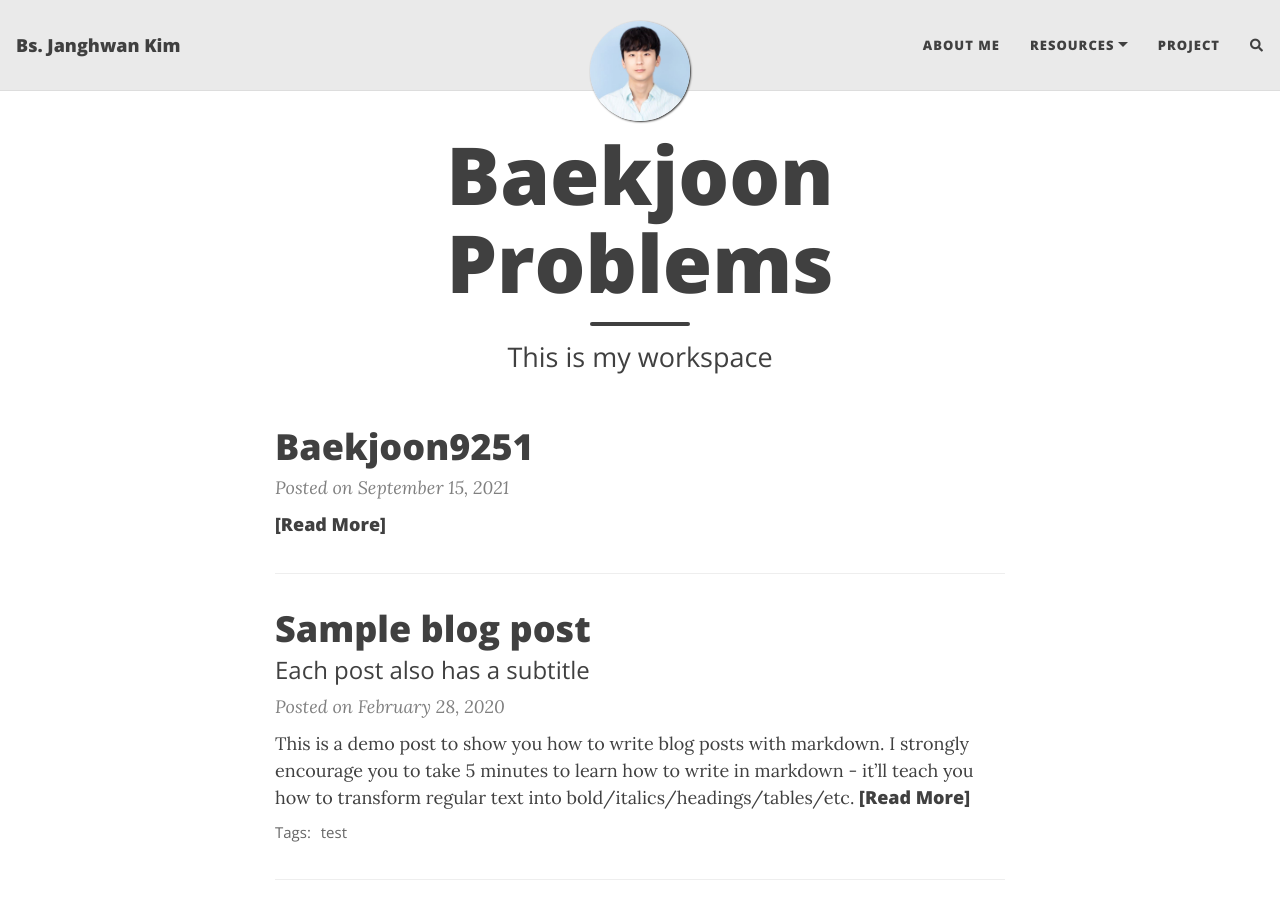
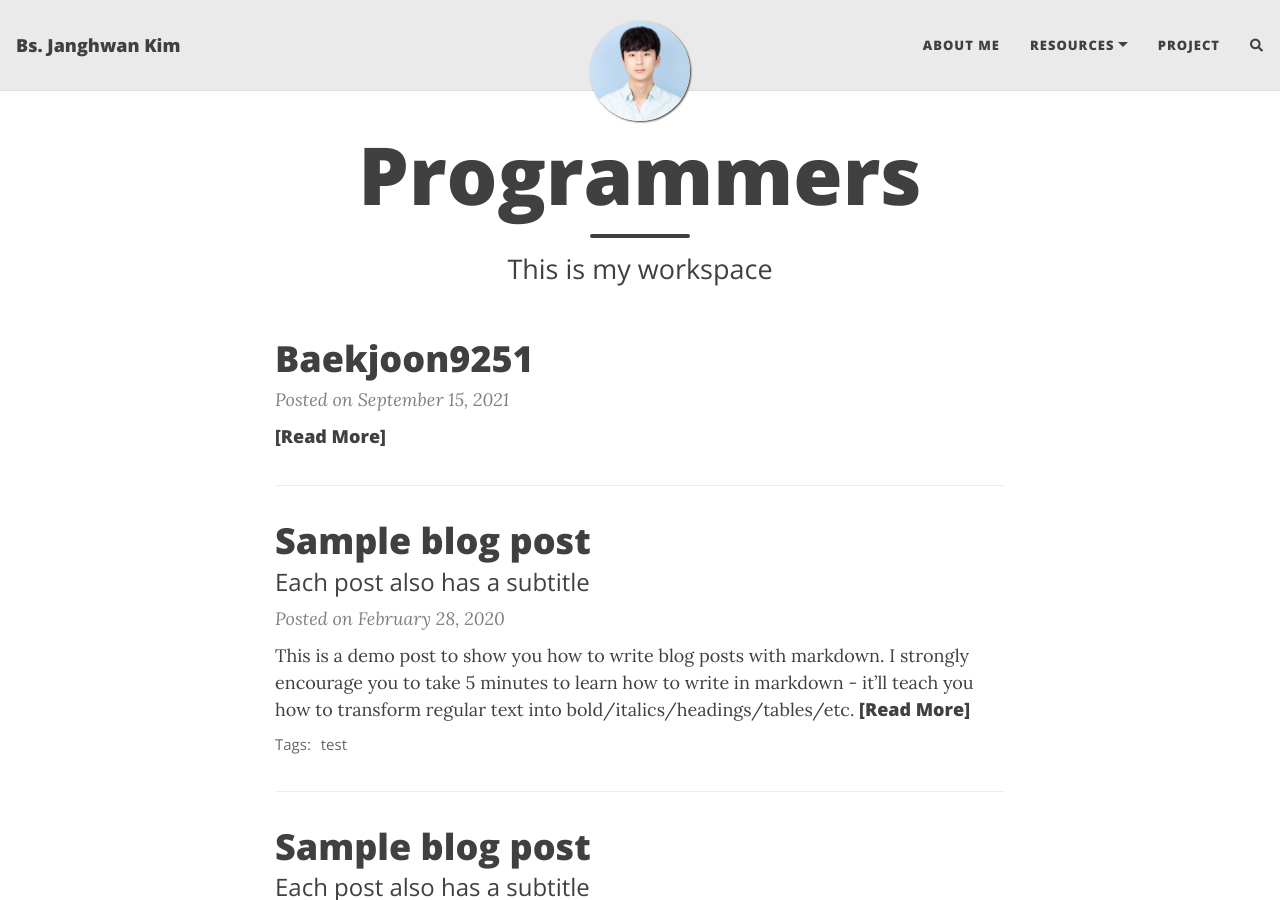
Before and after one commit to Harley-hwan/Harley-hwan.github.io, a Jekyll site: the page built from programmers/index.html, in a window 1280 px wide and 900 px high. Built offline with Jekyll 4.4.1, drawn with Linux system fonts in a browser that asks for light colours; nearby versions of some CDN libraries; comment, search, counter and statistics services are not loaded.

Commit message:
Update index.html

```diff
--- a/programmers/index.html
+++ b/programmers/index.html
@@ -1,5 +1,5 @@
 ---
 layout: home
-title: Baekjoon Problems
+title: Programmers
 subtitle: This is my workspace
 ---
```
